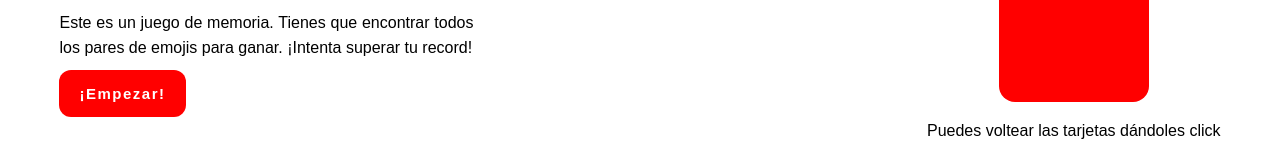
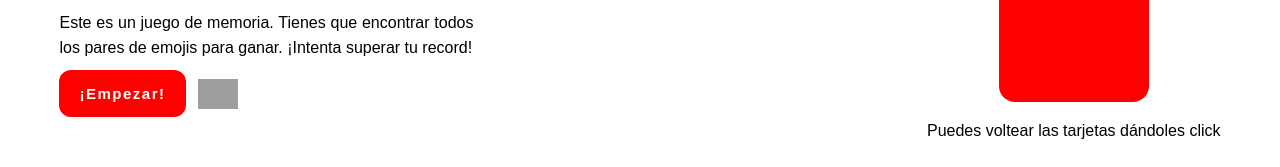
Before and after one commit to guillermoSb/memory-game, a React app: page / in a window 1280 px wide. Shown: the part 399-566 px from the top of the page. Built offline with nearby package versions, Linux system fonts and the light colour scheme; grey boxes are pictures that could not be loaded.

Commit message:
Added Github link

```diff
--- a/src/components/Main.js
+++ b/src/components/Main.js
@@ -43,9 +43,21 @@ function Main() {
           Este es un juego de memoria. Tienes que encontrar todos los pares de
           emojis para ganar. ¡Intenta superar tu record!
         </p>
-        <button className="main__button" onClick={startGame}>
-          ¡Empezar!
-        </button>
+        <div className="main__action">
+          <button className="main__button" onClick={startGame}>
+            ¡Empezar!
+          </button>
+          <a
+            className="main__action-github"
+            href="https://github.com/guillermoSb/web-lab08"
+            target={"_blank"}
+          >
+            <img
+              src="https://cdn-icons-png.flaticon.com/512/25/25231.png"
+              alt="Github Icon"
+            />
+          </a>
+        </div>
       </div>
       <div className="main__card">
         <Card card={card} onClick={flipCard}></Card>
--- a/src/index.scss
+++ b/src/index.scss
@@ -102,7 +102,7 @@ body {
   justify-content: space-evenly;
   padding: 20px;
   &__description {
-    :not(:last-child) {
+    & > :not(:last-child) {
       margin-bottom: 10px;
     }
     p {
@@ -127,6 +127,7 @@ body {
   &__button {
     border: none;
     background-color: red;
+    display: inline-block;
     padding: 15px 20px 15px 20px;
     border-radius: 12px;
     color: white;
@@ -143,6 +144,22 @@ body {
       background-color: red;
     }
   }
+  &__action {
+    display: flex;
+    align-items: center;
+    & > :not(:last-child) {
+      margin-right: 12px;
+    }
+    &-github {
+      height: 30px;
+      width: 30px;
+      display: inline-block;
+      img {
+        max-height: 100%;
+        width: auto;
+      }
+    }
+  }
 }
 
 // Animation for card removal
```
